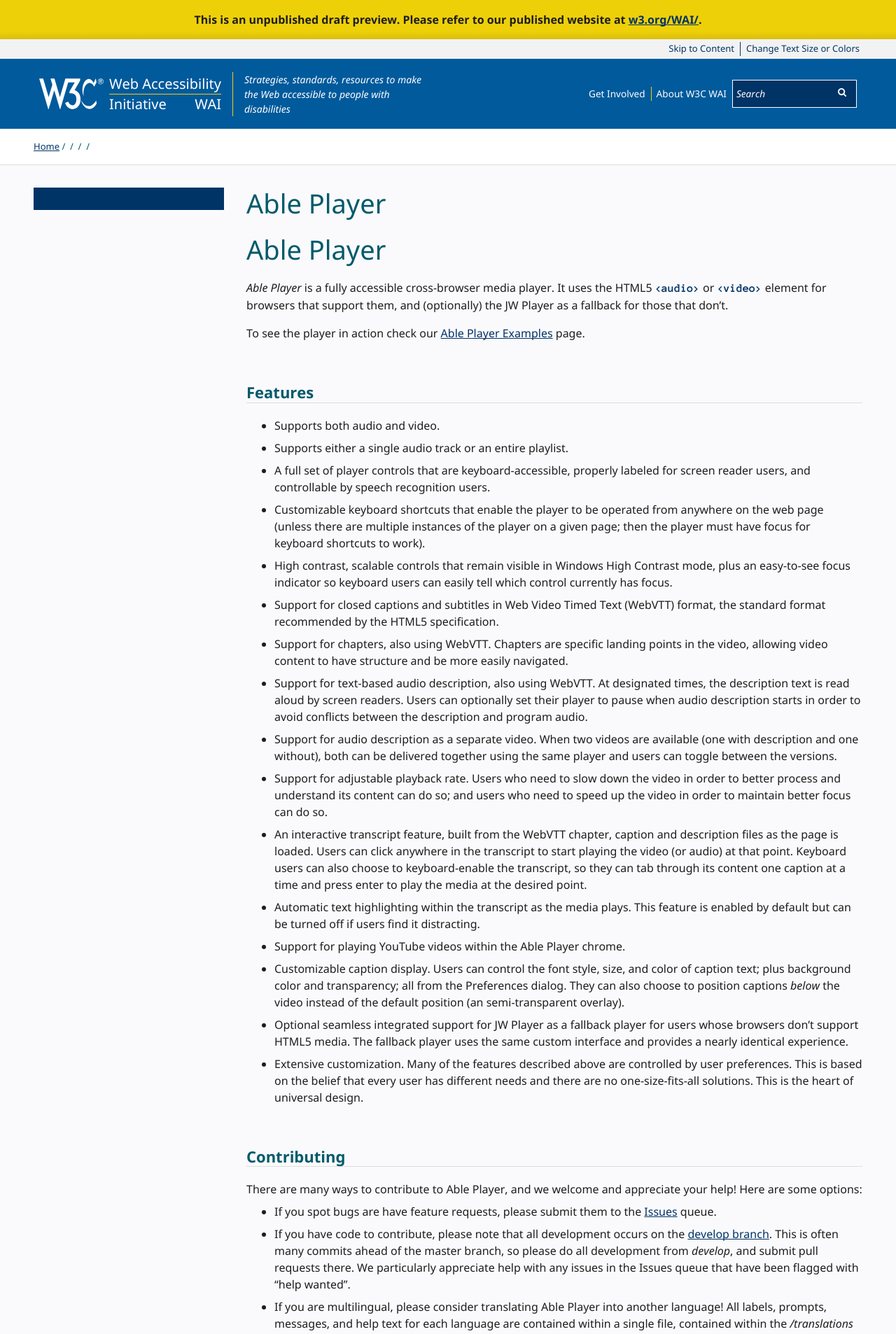
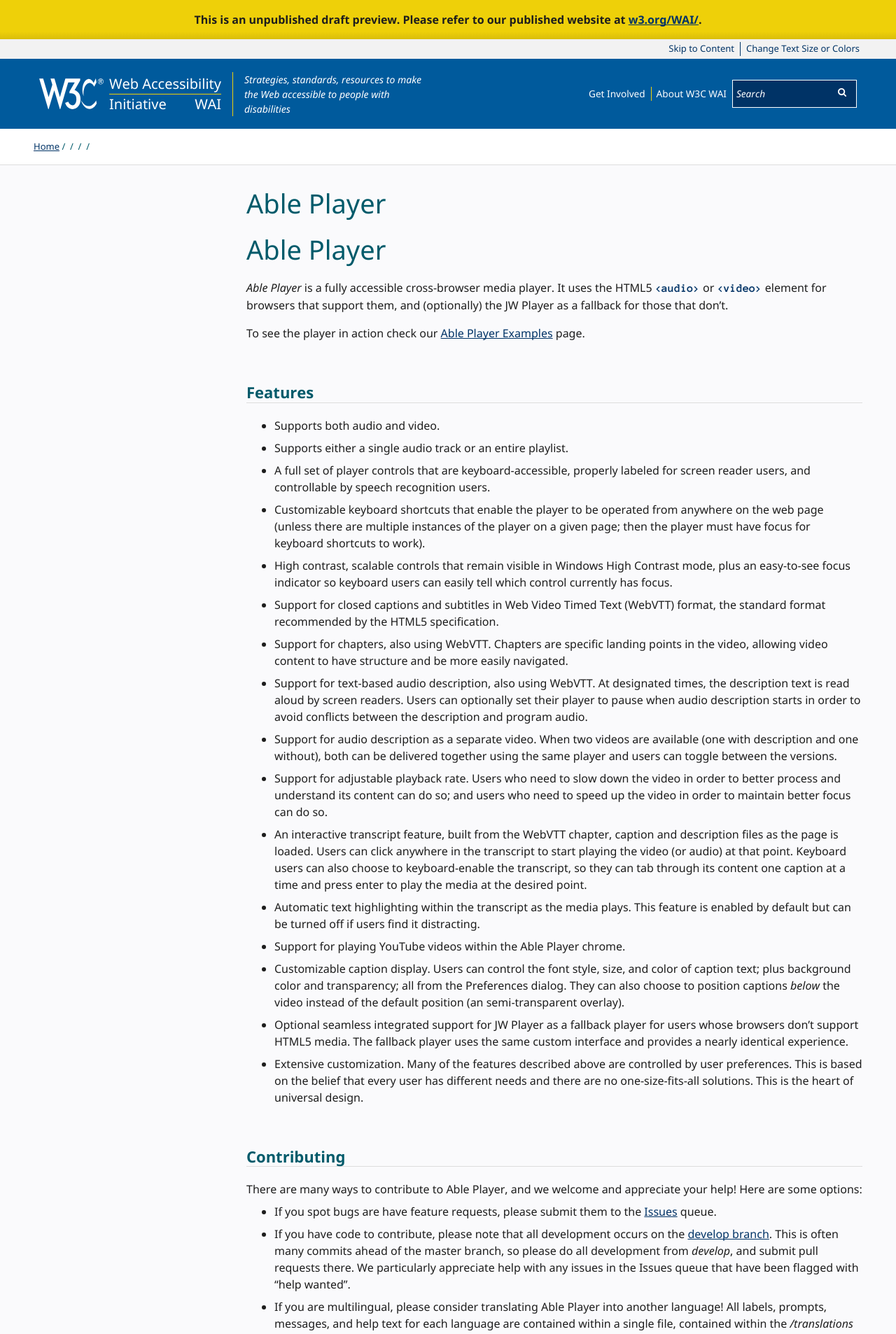
Before and after one commit to w3c/wai-website-theme, a Jekyll site: the page built from assets/ableplayer/README.md, in a window 1280 px wide. Shown: the top 1906 px of the page at 70% size. Built offline with Jekyll 4.4.1, drawn with Linux system fonts in a browser that asks for light colours; cached includes are drawn as plain includes; our own code applies the rules of GitHub Pages for plain Markdown files; comment, search, counter and statistics services are not loaded.

Commit message:
Hide side menu if page not in the main menu
Also, remove unnecessary empty lines from output

```diff
--- a/_includes/secondarynav.html
+++ b/_includes/secondarynav.html
@@ -1,35 +1,34 @@
-{% for item in site.data.navigation %}
-  {% for i in item.pages %}
-    {% if i.url == page.url %}
-      {% assign currentsubnav = item %}
-    {% else %}
-      {% for j in i.pages %}
-        {% if j.url == page.url %}
-          {% assign currentsubnav = item %}
-        {% endif %}
-      {% endfor %}
-    {% endif %}
-  {% endfor %}
-{% endfor %}
+{%- for item in site.data.navigation -%}
+  {%- for i in item.pages -%}
+    {%- if i.url == page.url -%}
+      {%- assign currentsubnav = item -%}
+    {%- else -%}
+      {%- for j in i.pages -%}
+        {%- if j.url == page.url -%}
+          {%- assign currentsubnav = item -%}
+        {%- endif -%}
+      {%- endfor -%}
+    {%- endif -%}
+  {%- endfor -%}
+{%- endfor -%}
 
-<nav class="sidenav sn-contents" aria-label="Secondary">
-  <div class="sidenav--head"><div class="sidenav--head-title"><div class="sidenav--head-subsection">{{ currentsubnav.name }}</div>
-    </div>
-  </div>
-  {% for i in currentsubnav.pages %}
-    {% if forloop.first %}<ul class="sidenav--list">{% endif %}
-      {% assign insub = false %}
-      {% capture submenu %}
-        {% for j in i.pages %}
-          {% if forloop.first %}<ul>{% endif %}
-            {%- if j.url == page.url -%}{% assign insub = true %}{%- endif -%}
-            <li><a class="page-link" {% if j.url == page.url %} aria-current="page" {%- endif -%} href="{{ j.url | relative_url }}">{% if j.url == page.url %}{% include_cached icon.html name="chevron-right" %} {%- endif -%}{{j.name}}</a></li>
-          {% if forloop.last %}</ul>{% endif %}
-        {% endfor %}
-      {% endcapture %}
-      <li><a class="page-link" {% if insub == true %} aria-current="location" {%- endif -%}{% if i.url == page.url %} aria-current="page" {%- endif -%} href="{{ i.url | relative_url }}">{{i.name}}</a>
-        {{submenu}}
-      </li>
-    {% if forloop.last %}</ul>{% endif %}
-  {% endfor %}
-</nav>
+{%- for i in currentsubnav.pages -%}
+  {%- if forloop.first -%}
+    <nav class="sidenav sn-contents" aria-label="Secondary">
+      <div class="sidenav--head"><div class="sidenav--head-title"><div class="sidenav--head-subsection">{{ currentsubnav.name }}</div></div></div>
+      <ul class="sidenav--list">
+  {% endif %}
+  {%- assign insub = false -%}
+  {%- capture submenu -%}
+    {%- for j in i.pages -%}
+      {%- if forloop.first %}<ul>{% endif -%}
+        {%- if j.url == page.url -%}{% assign insub = true %}{%- endif -%}
+        <li><a class="page-link" {% if j.url == page.url %} aria-current="page" {%- endif -%} href="{{ j.url | relative_url }}">{% if j.url == page.url %}{% include_cached icon.html name="chevron-right" %} {%- endif -%}{{j.name}}</a></li>
+      {%- if forloop.last %}</ul>{% endif -%}
+    {%- endfor -%}
+  {%- endcapture -%}
+  <li><a class="page-link" {% if insub == true %} aria-current="location" {%- endif -%}{% if i.url == page.url %} aria-current="page" {%- endif -%} href="{{ i.url | relative_url }}">{{i.name}}</a>
+    {{submenu}}
+  </li>
+  {%- if forloop.last %}</ul></nav>{% endif -%}
+{%- endfor -%}
```
